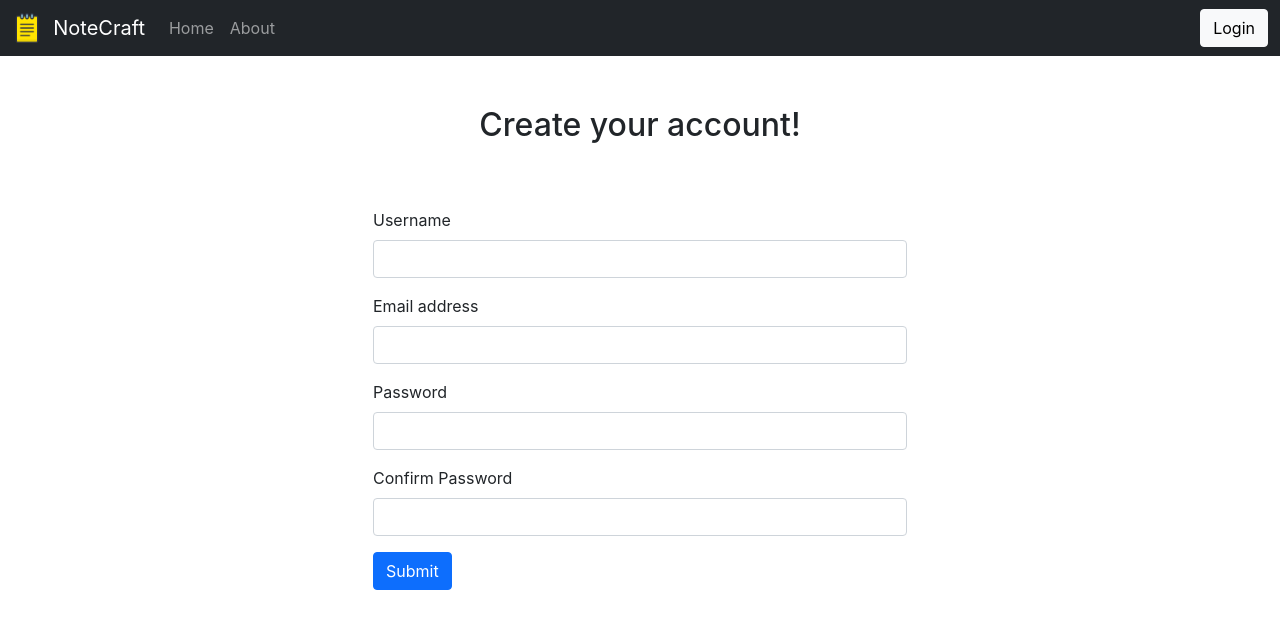
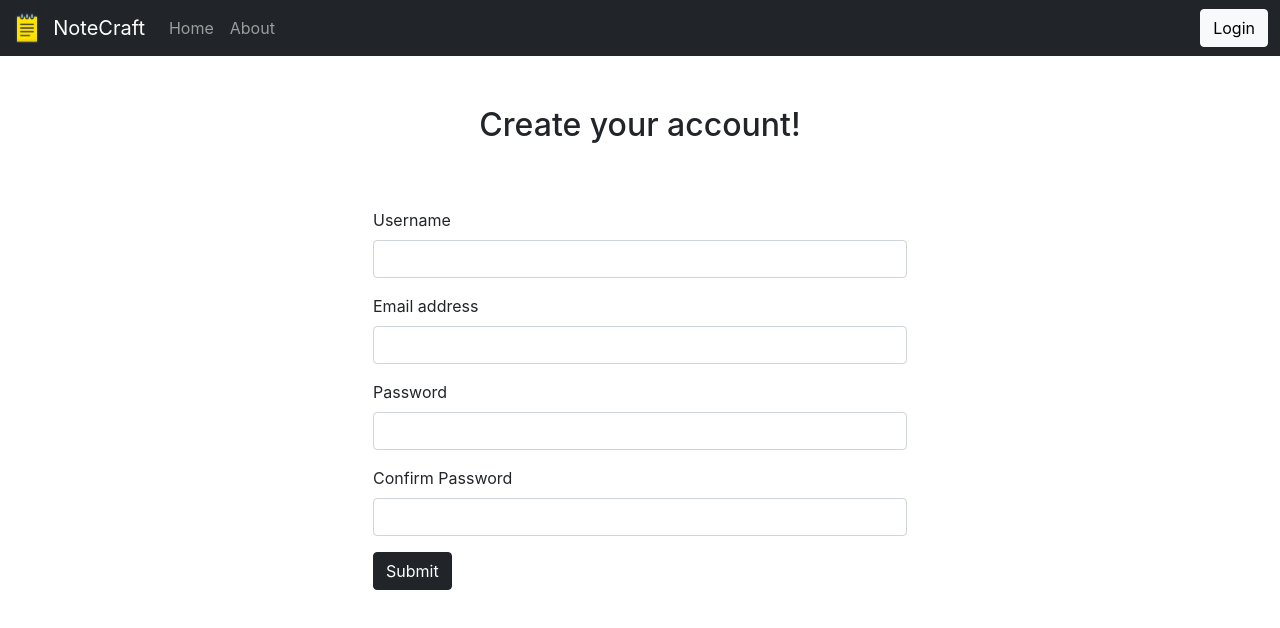
Before and after one commit to shahidafridi18/NoteCraft-frontend, a React (Create React App) app: page /signup in a window 1280 px wide. Shown: the top 628 px of the page. Built offline with nearby package versions, Linux system fonts and the light colour scheme.

Commit message:
Update Signup.js

```diff
--- a/src/components/Signup.js
+++ b/src/components/Signup.js
@@ -69,7 +69,7 @@
               <input type="password" className="form-control" onChange={onchange} id="cpassword" name="cpassword" required />
             </div>
 
-            <button type="submit" className="btn btn-primary">Submit</button>
+            <button type="submit" className="btn btn-dark">Submit</button>
           </form>
 
         </div>
```
